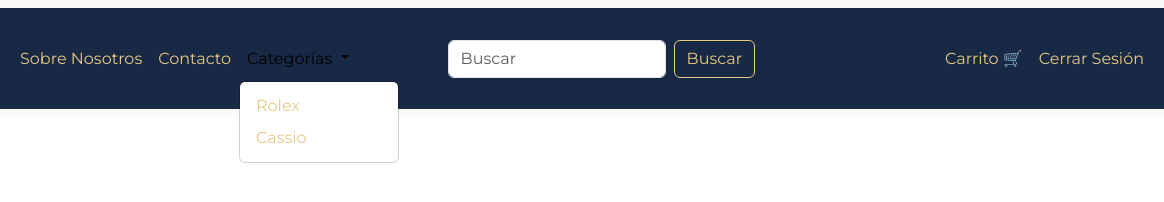
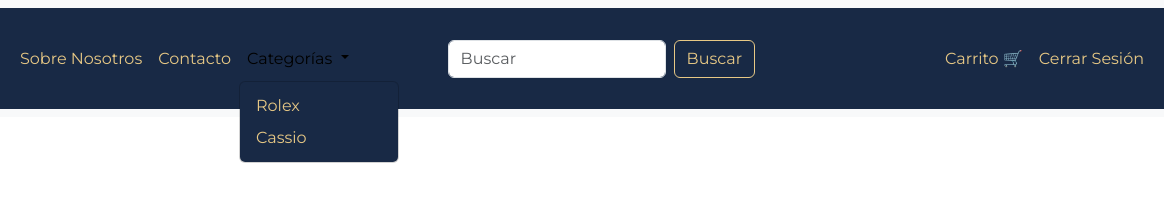
Before and after one commit to MitsuyaT/Proyecto-reloj-RC, a plain HTML site: page components/navbar.html in a window 1280 px wide. Both pictures are taken after a click on the button "Categorías". Shown: the full height of the page, 116-1280 px from the left. Drawn offline with nearby package versions, Linux system fonts and the light colour scheme.

Commit message:
actulizacion de color de fondo de dropdown

```diff
--- a/assets/css/navbar.css
+++ b/assets/css/navbar.css
@@ -25,6 +25,10 @@ body {
   border-radius: 5px;
 }
 
+.fondoDropdown {
+  background-color: #182945;
+}
+
 .btn {
   color: #e7c885;
   border-color: #e7c885;
--- a/components/navbar.html
+++ b/components/navbar.html
@@ -59,7 +59,10 @@
                 >
                   Categorías
                 </a>
-                <ul class="dropdown-menu" aria-labelledby="navbarDropdown">
+                <ul
+                  class="dropdown-menu fondoDropdown"
+                  aria-labelledby="navbarDropdown"
+                >
                   <li>
                     <a class="dropdown-item enlace-boton" href="#">Rolex</a>
                   </li>
```
